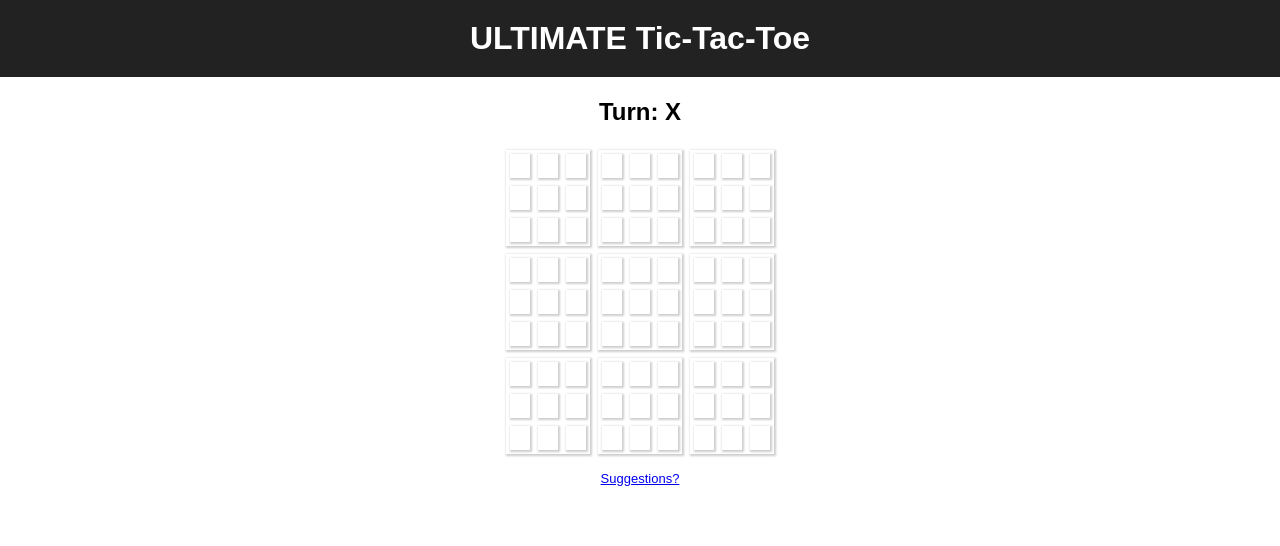
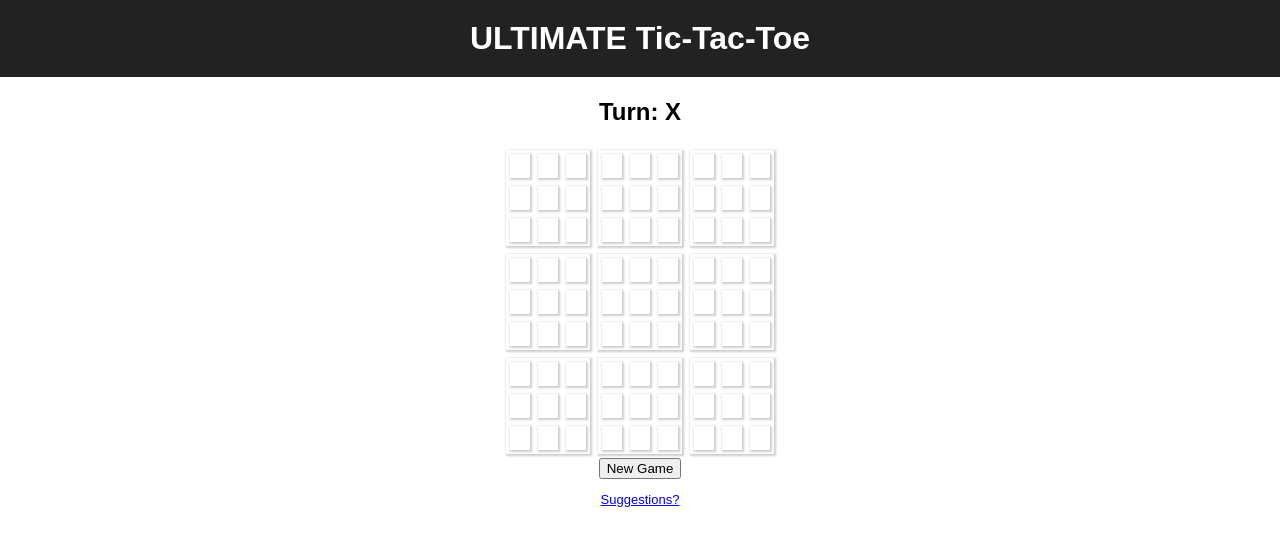
Before and after one commit to PixnBits/ultimate-tic-tac-toe, a React app: page / in a window 1280 px wide. Shown: the top 546 px of the page. Built offline with nearby package versions, Linux system fonts and the light colour scheme; the HTML template or start-up script is replaced by a standard one.

Commit message:
feat(App): save solo games across page loads

```diff
--- a/src/client/App.jsx
+++ b/src/client/App.jsx
@@ -3,6 +3,12 @@ import React, { Component } from 'react';
 import Game from './game/Game';
 
 import './App.css';
+
+const savedSoloGame = JSON.parse(localStorage.getItem('soloGame'));
+
+function writeSoloGameData(data) {
+  localStorage.setItem('soloGame', JSON.stringify(data));
+}
 
 class App extends Component {
   render() {
@@ -11,7 +17,12 @@ class App extends Component {
         <h1 className="App-header">
           ULTIMATE Tic-Tac-Toe
         </h1>
-        <Game onFinish={(winner) => console.log(winner === 'draw' ? 'draw' : `${winner} won!`)}/>
+        <Game
+          initialData={savedSoloGame}
+          onNew={() => writeSoloGameData(null)}
+          onFinish={(winner) => console.log(winner === 'draw' ? 'draw' : `${winner} won!`)}
+          onCellClaimed={writeSoloGameData}
+        />
 
         <p style={{fontSize: 'small'}}>
           <a href="https://github.com/PixnBits/ultimate-tic-tac-toe/issues/new">
--- a/src/client/game/Game.jsx
+++ b/src/client/game/Game.jsx
@@ -9,9 +9,13 @@ class Game extends Component {
   constructor(props) {
     super(props);
 
-    this.state = Object.assign(getNewGameState(), {
-      // players: { x: null, o: null },
-    });
+    this.state = props.initialData ? (
+      props.initialData
+    ) : (
+      Object.assign(getNewGameState(), {
+        // players: { x: null, o: null },
+      })
+    );
 
     this.claimCell = this._claimCell.bind(this);
     this.newGame = this._newGame.bind(this);
@@ -38,15 +42,9 @@ class Game extends Component {
           cellType={GameGrid}
           claimCell={this.claimCell}
         />
-        {
-          this.state.turn ? (
-            null
-          ) : (
-            <button onClick={this.newGame}>
-              New Game
-            </button>
-          )
-        }
+        <button onClick={this.newGame}>
+          New Game
+        </button>
       </div>
     );
   }
@@ -66,11 +64,16 @@ class Game extends Component {
     newCells[board][row * 3 + col] = currentTurn;
     const gameWinner = boardWonBy(newCells);
 
-    this.setState({
+    const newState = {
       cells: newCells,
       turn: gameWinner ? null : (currentTurn === 'x' ? 'o' : 'x'),
       result: gameWinner,
-    });
+    };
+    this.setState(newState);
+
+    if (this.props.onCellClaimed) {
+      this.props.onCellClaimed.call(null, newState);
+    }
 
     if (gameWinner) {
       if (this.props.onFinish) {
@@ -81,6 +84,9 @@ class Game extends Component {
 
   _newGame() {
     this.setState(getNewGameState());
+    if (this.props.onNew) {
+      this.props.onNew.call(null);
+    }
   }
 }
 
```
